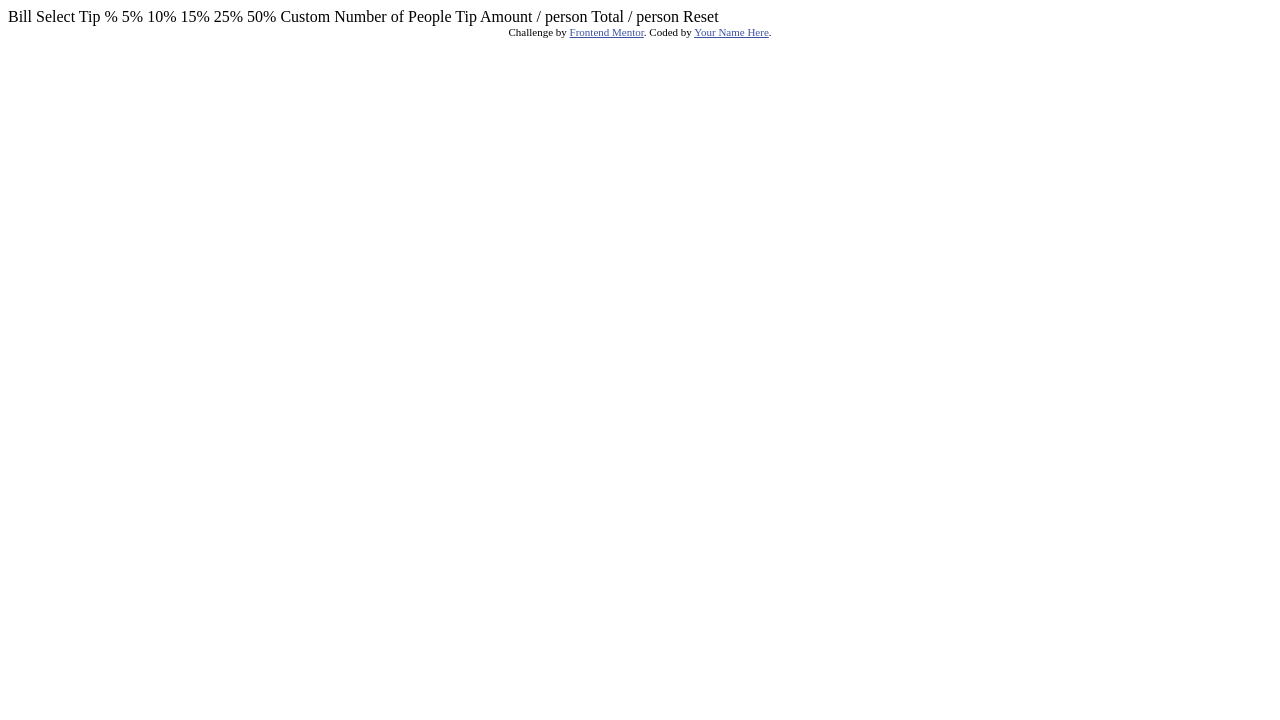
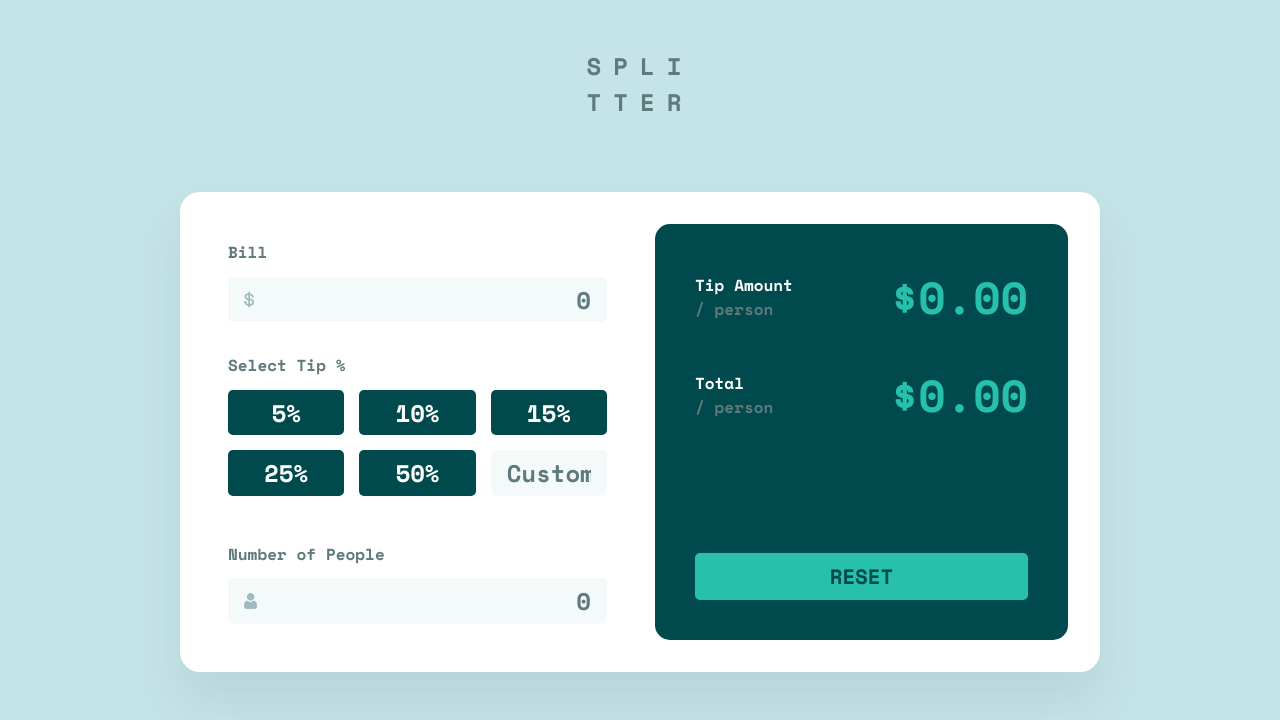
Before and after one commit to FlorianJourde/Frontend-Mentor-15-Tip-calculator-app, a plain HTML site: page index.html in a window 1280 px wide. Drawn offline with nearby package versions, Linux system fonts and the light colour scheme.

Commit message:
Submitting solution

```diff
--- a/index.html
+++ b/index.html
@@ -2,43 +2,58 @@
 <html lang="en">
 <head>
   <meta charset="UTF-8">
-  <meta name="viewport" content="width=device-width, initial-scale=1.0"> <!-- displays site properly based on user's device -->
-
+  <meta name="viewport" content="width=device-width, initial-scale=1.0">
   <link rel="icon" type="image/png" sizes="32x32" href="./images/favicon-32x32.png">
-
+  <link href="https://fonts.googleapis.com/css2?family=Space+Mono:wght@400;700&display=swap" rel="stylesheet">
+  <link rel="stylesheet" href="style.css">
   <title>Frontend Mentor | Tip calculator app</title>
-
-  <!-- Feel free to remove these styles or customise in your own stylesheet 👍 -->
-  <style>
-    .attribution { font-size: 11px; text-align: center; }
-    .attribution a { color: hsl(228, 45%, 44%); }
-  </style>
 </head>
 <body>
-
-  Bill
-
-  Select Tip %
-  5%
-  10%
-  15%
-  25%
-  50%
-  Custom
-
-  Number of People
-
-  Tip Amount
-  / person
-
-  Total
-  / person
-
-  Reset
-
-  <div class="attribution">
-    Challenge by <a href="https://www.frontendmentor.io?ref=challenge" target="_blank">Frontend Mentor</a>.
-    Coded by <a href="#">Your Name Here</a>.
-  </div>
+  <main>
+    <h1 class="uppercase title">Spli</br>tter</h1>
+    <form action="">
+      <div class="values">
+        <div class="section first-section">
+          <label for="bill">Bill</label>
+          <input type="text" id="bill" placeholder="0">
+        </div>
+        <div class="section second-section">
+          <label for="select-tip-custom">Select Tip %</label>
+          <div class="second-section-grid">
+            <input type="button" value="5%" id="select-tip-5">
+            <input type="button" value="10%" id="select-tip-10">
+            <input type="button" value="15%" id="select-tip-15">
+            <input type="button" value="25%" id="select-tip-25">
+            <input type="button" value="50%" id="select-tip-50">
+            <input type="text" name="select-tip-custom" id="select-tip-custom" placeholder="Custom">
+          </div>
+        </div>
+        <div class="section third-section">
+          <label for="people-number">Number of People</label>
+          <input type="text" id="people-number" placeholder="0">
+        </div>
+      </div>
+      <div class="calc">
+        <div class="calc-result">
+          <div class="tip-amount">
+            <div class="description">
+              <h2>Tip Amount</h2>
+              <p>/ person</p>
+            </div>
+            <h3>$<span id="tip-amount-result">0.00</span></h3>
+          </div>
+          <div class="total">
+            <div class="description">
+              <h2>Total</h2>
+              <p>/ person</p>
+            </div>
+            <h3>$<span id="total-result">0.00</span></h3>
+          </div>
+        </div>
+        <button class="uppercase" type="submit">Reset</button>
+      </div>
+    </form>
+  </main>
+  <script src="script.js"></script>
 </body>
 </html>
--- /dev/null
+++ b/script.js
@@ -0,0 +1,90 @@
+let bill = document.getElementById('bill');
+let peopleNumber = document.getElementById('people-number');
+let billValue = 0;
+let peopleNumberValue = 0;
+let tippedValue = 0;
+let totalResult = document.getElementById('total-result');
+let tipAmountResult = document.getElementById('tip-amount-result');
+let selectTip5 = document.getElementById('select-tip-5');
+let selectTip10 = document.getElementById('select-tip-10');
+let selectTip15 = document.getElementById('select-tip-15');
+let selectTip25 = document.getElementById('select-tip-25');
+let selectTip50 = document.getElementById('select-tip-50');
+let selectTipCustom = document.getElementById('select-tip-custom');
+let tips = [selectTip5, selectTip10, selectTip15, selectTip25, selectTip50];
+
+bill.addEventListener('keyup', updateBill);
+peopleNumber.addEventListener('keyup', updatePeople);
+
+selectTipCustom.addEventListener('keyup', function () {
+  if (Number.isInteger(parseFloat(this.value))) {
+    tips.forEach(function(tip) {
+      tip.classList.remove('selected');
+    });
+    tippedValue = parseFloat(billValue) + ((parseFloat(billValue) / 100) * parseFloat(this.value));
+    selectTipCustom.classList.remove('error');
+    selectTipCustom.classList.add('valid');
+    if (peopleNumberValue !== 0) {
+      tipAmountResult.textContent = ((tippedValue - billValue) / peopleNumberValue).toFixed(2);
+      totalResult.textContent = (tippedValue / peopleNumberValue).toFixed(2);
+    } else {
+      tipAmountResult.textContent = (tippedValue - billValue).toFixed(2);
+      totalResult.textContent = (tippedValue).toFixed(2);
+    }
+  } else {
+    selectTipCustom.classList.remove('valid');
+    selectTipCustom.classList.add('error');
+  }
+});
+
+for (let i = 0; i < tips.length; i++) {
+  tips[i].addEventListener('click', function() {
+    switchSelected(tips, this);
+    tippedValue = parseFloat(billValue) + ((parseFloat(billValue) / 100) * parseFloat(tips[i].value));
+    if (peopleNumberValue !== 0) {
+      tipAmountResult.textContent = ((tippedValue - billValue) / peopleNumberValue).toFixed(2);
+      totalResult.textContent = (tippedValue / peopleNumberValue).toFixed(2);
+    } else {
+      tipAmountResult.textContent = (tippedValue - billValue).toFixed(2);
+      totalResult.textContent = (tippedValue).toFixed(2);
+    }
+  });
+}
+
+function switchSelected(tip, selected) {
+  tips.forEach(function(tip) {
+    tip.classList.remove('selected');
+  });
+  selected.classList.add('selected');
+}
+
+function updateBill(e) {
+  if (Number.isInteger(parseFloat(e.target.value)) && parseFloat(this.value) !== 0) {
+    bill.classList.remove('error');
+    bill.classList.add('valid');
+    billValue = parseFloat(e.target.value);
+    totalResult.textContent = billValue;
+  } else {
+    bill.classList.remove('valid');
+    bill.classList.add('error');
+  }
+}
+
+function updatePeople(e) {
+  if (Number.isInteger(parseFloat(this.value)) && parseFloat(this.value) !== 0) {
+    peopleNumberValue = this.value
+    splittedValue = parseFloat(billValue / this.value);
+    peopleNumber.classList.remove('error');
+    peopleNumber.classList.add('valid');
+    if (tippedValue !== 0) {
+      tipAmountResult.textContent = ((tippedValue - billValue) / this.value).toFixed(2);
+      totalResult.textContent = ((tippedValue) / this.value).toFixed(2);
+    } else {
+      tipAmountResult.textContent = tippedValue.toFixed(2);
+      totalResult.textContent = (billValue / peopleNumberValue).toFixed(2);
+    }
+  } else {
+    peopleNumber.classList.remove('valid');
+    peopleNumber.classList.add('error');
+  }
+}
--- /dev/null
+++ b/style.css
@@ -0,0 +1,245 @@
+:root {
+  --clr-strong-cyan: hsl(172, 67%, 45%);
+  --clr-strong-light-cyan: hsl(177, 52%, 67%);
+  --clr-strong-light-red: hsl(358, 52%, 67%);
+  --clr-very-dark-cyan: hsl(183, 100%, 15%);
+  --clr-grayish-cyan: hsl(184, 14%, 56%);
+  --clr-dark-grayish-cyan: hsl(186, 14%, 43%);
+  --clr-white-grayish-cyan: hsl(189, 41%, 97%);
+  --clr-light-grayish-cyan: hsl(185, 41%, 84%);
+  --clr-white: hsl(0, 0%, 100%);
+  --fs-body: 1rem;
+  --fs-h1: 1.5rem;
+  --fs-h2: 1.3rem;
+  --fs-h3: 1.8rem;
+  --ff-primary: 'Space Mono', sans-serif;
+  --br-primary: 20px;
+  --br-secondary: 15px;
+  --br-tertiary: 5px;
+  --bs-primary: 0 30px 50px hsla(184, 14%, 56%, 0.2);
+}
+
+*, ::after, ::before {
+  box-sizing: border-box;
+  margin: 0;
+  padding: 0;
+}
+
+body {
+  padding: 1rem;
+  font-weight: 700;
+  font-size: var(--fs-body);
+  font-family: var(--ff-primary);
+  background-color: var(--clr-light-grayish-cyan);
+  display: flex;
+  justify-content: center;
+  align-items: center;
+  color: var(--clr-dark-grayish-cyan);
+  min-height: 100vh;
+  text-align: center;
+}
+
+input {
+  font-family: var(--ff-primary);
+  width: 100%;
+  font-size: var(--fs-h1);
+  border-radius: var(--br-tertiary);
+  border: none;
+  padding: 0.3rem 1rem;
+}
+
+#bill {
+  background-image: url("images/icon-dollar.svg");
+  background-position: center left 1rem;
+  background-repeat: no-repeat;
+}
+
+#people-number {
+  background-image: url("images/icon-person.svg");
+  background-position: center left 1rem;
+  background-repeat: no-repeat;
+}
+
+input[type="text"] {
+  background-color: var(--clr-white-grayish-cyan);
+  border: none;
+  width: 100%;
+  text-align: right;
+  color: var(--clr-very-dark-cyan);
+  font-weight: 700;
+}
+
+input.valid {
+  outline: 3px solid var(--clr-strong-cyan)
+}
+
+input.error {
+  outline: 3px solid var(--clr-strong-light-red)
+}
+
+input[type="text"]::placeholder {
+  font-weight: 700;
+  color: var(--clr-dark-grayish-cyan);
+}
+
+input[type="button"] {
+  font-weight: 700;
+  background-color: var(--clr-very-dark-cyan);
+  color: var(--clr-white);
+  cursor: pointer;
+  transition: 0.5s background-color ease;
+}
+
+input[type="button"]:hover, button:hover {
+  background-color: var(--clr-strong-light-cyan);
+  color: var(--clr-very-dark-cyan);
+}
+
+input.selected {
+  background-color: var(--clr-strong-cyan);
+  color: var(--clr-very-dark-cyan);
+}
+
+button {
+  font-weight: 700;
+  font-family: var(--ff-primary);
+  font-size: var(--fs-h2);
+  width: 100%;
+  background-color: var(--clr-strong-cyan);
+  color: var(--clr-very-dark-cyan);
+  padding: 0.5rem 1rem;
+  border: none;
+  border-radius: var(--br-tertiary);
+  margin-top: 2rem;
+  cursor: pointer;
+  transition: 0.5s background-color ease;
+}
+
+.uppercase {
+  text-transform: uppercase;
+}
+
+main {
+  width: 375px;
+}
+
+.title {
+  letter-spacing: 0.5em;
+  margin-bottom: 2em;
+}
+
+h1 {
+  font-size: var(--fs-h1);
+}
+
+form {
+  padding: 2rem;
+  background-color: var(--clr-white);
+  border-radius: var(--br-primary);
+  box-shadow: var(--bs-primary);
+}
+
+label {
+  display: block;
+  text-align: left;
+  margin-bottom: 0.8em;
+}
+
+.section {
+  margin-bottom: 2rem;
+}
+
+.second-section-grid {
+  display: grid;
+  grid-template-columns: 1fr 1fr;
+  grid-template-rows: 1fr 1fr 1fr;
+  gap: 15px 15px;
+  grid-template-areas:
+    "select-tip-5 select-tip-10"
+    "select-tip-15 select-tip-25"
+    "select-tip-50 select-tip-custom";
+}
+
+.calc {
+  text-align: left;
+  background-color: var(--clr-very-dark-cyan);
+  border-radius: var(--br-secondary);
+  padding: 1.5rem;
+}
+
+.calc h3 {
+  color: var(--clr-strong-cyan);
+  font-size: var(--fs-h3);
+}
+
+.tip-amount, .total {
+  display: flex;
+  justify-content: space-between;
+  align-items: center;
+}
+
+.tip-amount {
+  margin-bottom: 2em;
+}
+
+.tip-amount h2, .total h2 {
+  font-size: var(--fs-body);
+  color: var(--clr-white);
+}
+
+@media screen and (min-width: 900px) {
+  .title {
+    margin-bottom: 3em;
+  }
+
+  :root {
+    --fs-h3: 2.8rem;
+  }
+
+  main {
+    width: 920px;
+    margin-top: -5rem;
+  }
+
+  form {
+    display: flex;
+    height: 480px;
+  }
+
+  form > * {
+    width: 50%;
+  }
+
+  .values {
+    padding: 1rem;
+    margin-right: 2rem;
+    display: flex;
+    justify-content: space-between;
+    flex-direction: column;
+  }
+
+  .calc {
+    padding: 2.5rem;
+    display: flex;
+    justify-content: space-between;
+    flex-direction: column;
+  }
+
+  .section {
+    margin-bottom: 0;
+  }
+
+  .calc-result {
+  }
+
+  .second-section-grid {
+    display: grid;
+    grid-template-columns: 1fr 1fr 1fr;
+    grid-template-rows: 1fr 1fr;
+    gap: 15px 15px;
+    grid-template-areas:
+      "select-tip-5 select-tip-10"
+      "select-tip-15 select-tip-25"
+      "select-tip-50 select-tip-custom";
+  }
+}
```
Also changed, not shown: 2 other files.
